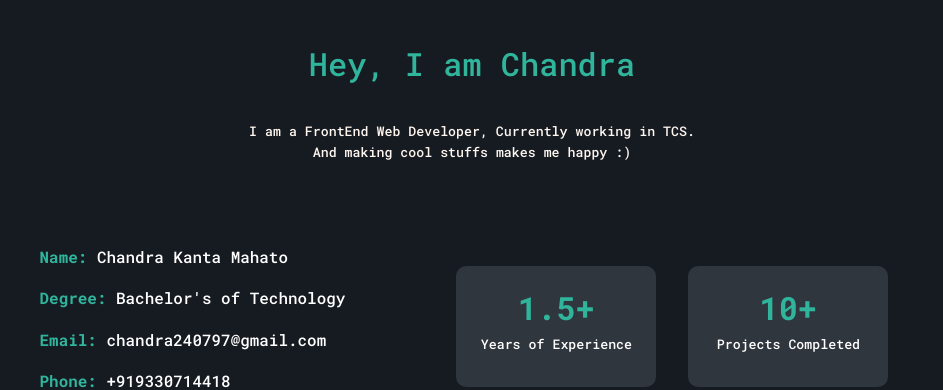
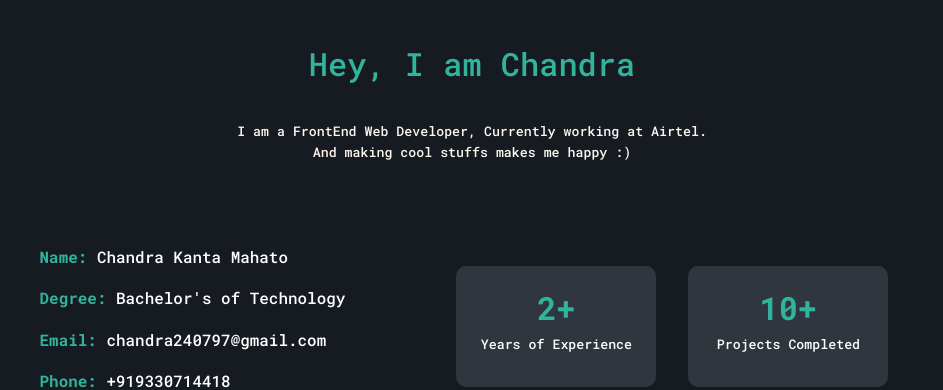
Before and after one commit to Chandra2407/portfolio-app, a React (Create React App) app: page / in a window 1280 px wide. Shown: the part 980-1370 px from the top of the page, without its empty margins (168-1111 px from the left). Built offline with nearby package versions, Linux system fonts and the light colour scheme.

Commit message:
updated contents

```diff
--- a/src/components/about/About.jsx
+++ b/src/components/about/About.jsx
@@ -7,7 +7,7 @@ const About = () => {
   return (
         <section id='About'>
         <h2 data-aos ="fade-up">Hey, I am Chandra</h2>
-        <h5 data-aos ="fade-up">I am a FrontEnd Web Developer, Currently working in TCS. <br />And making cool stuffs makes me happy :)</h5>
+        <h5 data-aos ="fade-up">I am a FrontEnd Web Developer, Currently working at Airtel. <br />And making cool stuffs makes me happy :)</h5>
         <div className="container about-container">
         <div data-aos ="fade-right" className="about-me">
            <h5><strong>Name:</strong> Chandra Kanta Mahato</h5>
@@ -17,7 +17,7 @@ const About = () => {
         </div>
           <div className="cards">
               <div data-aos ="fade-right" className="card">
-                  <h2>1.5+</h2>
+                  <h2>2+</h2>
                   <h5>Years of Experience</h5>
               </div>
               <div data-aos ="fade-left" className="card">
--- a/src/components/portfolio/Portfolio.jsx
+++ b/src/components/portfolio/Portfolio.jsx
@@ -7,6 +7,8 @@ import proj3 from  '../../assets/portfolio3.png'
 import proj4 from  '../../assets/portfolio4.png'
 import proj5 from  '../../assets/portfolio5.png'
 import proj6 from  '../../assets/portfolio6.png'
+import proj7 from '../../assets/portfolio7.jpg'
+import proj8 from '../../assets/portfolio8.jpg'
 
 const Portfolio = () => {
   return (
@@ -39,6 +41,14 @@ const Portfolio = () => {
             url="https://chandrak-portfolio.netlify.app/"
             code="https://github.com/Chandra2407/portfolio-app"
             />
+            <Project title='Otaku-Hub' img={proj7}
+            url="https://otaku-hub.netlify.app/"
+            code="https://github.com/Chandra2407/Otaku-Hub"
+            />
+            <Project title='Otaku-Hub' img={proj8}
+            url="https://rock-paper-scissors-offline.netlify.app/"
+            code="#"
+            />
        </div>
     </section>
   )
```
Also changed, not shown: src/assets/portfolio7.jpg (added), src/assets/portfolio8.jpg (added).
